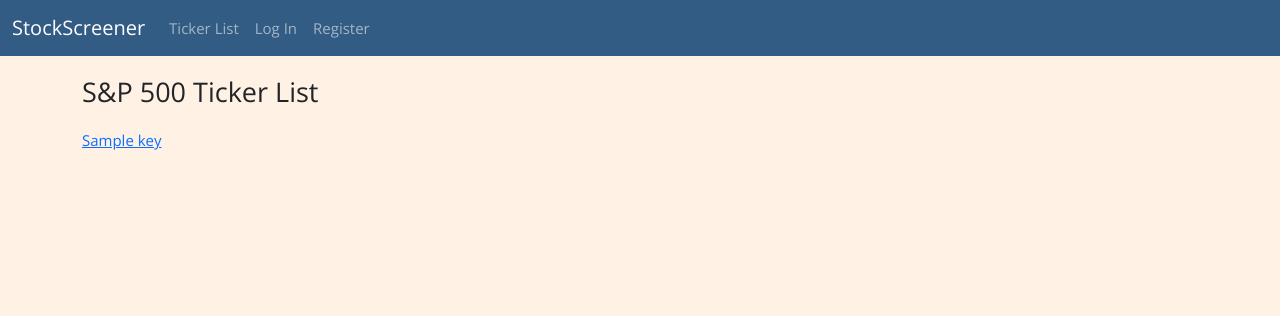
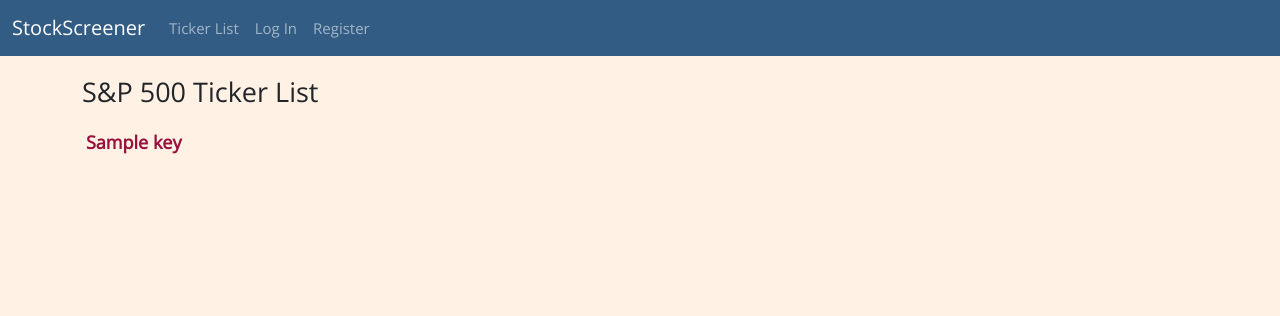
Before and after one commit to ahsamt/StockScreener, a Django app: template stockscreener/templates/stockscreener/ticker_list.html in a window 1280 px wide. Shown: the top 316 px of the page. Run offline with Django 3.2, Linux system fonts and the light colour scheme; the template is opened without the code that fills it: most values are stand-ins (such as "Sample title", 1, 10 or a date in 2020); parts of the project's set-up code (start-up, migrations or seed data) failed here and were passed over; some libraries are stand-ins or nearby versions.

Commit message:
ticker list navigation styling added

```diff
--- a/stockscreener/static/stockscreener/styles.css
+++ b/stockscreener/static/stockscreener/styles.css
@@ -5,6 +5,7 @@
     rgba(10, 37, 64, 0.35) 0px -2px 6px 0px inset;
   --red-font-color: #cc0000;
   --blue-font-color: #325c84;
+  --green-font-color: #025430;
   --red-hover-color: #99103d;
 }
 
@@ -85,7 +86,7 @@ h3 {
   text-align: center;
 }
 .price_change_green {
-  color: #275b5a;
+  color: var(--green-font-color);
 }
 
 .watched_item {
@@ -110,6 +111,21 @@ h3 {
   color: var(--blue-font-color);
   background-color: white;
   z-index: 99;
+}
+
+.abc {
+  width: 12px;
+  font-weight: 800;
+  font-size: 18px;
+  padding: 4px;
+  color: var(--red-hover-color);
+  transition: ease-in-out 200ms;
+  text-decoration: none;
+}
+
+.abc:hover {
+  color: var(--green-font-color);
+  text-decoration: underline;
 }
 .abc_tickers {
   display: none;
```
